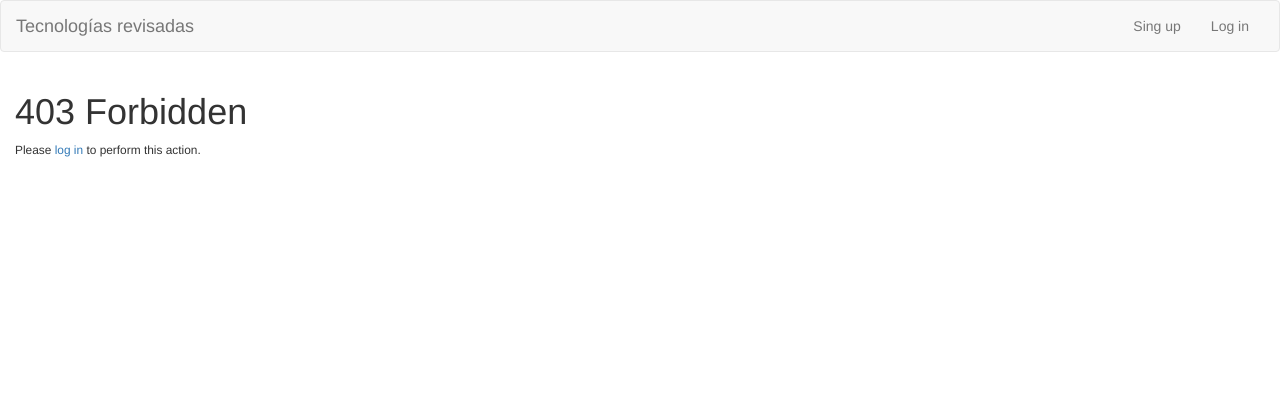
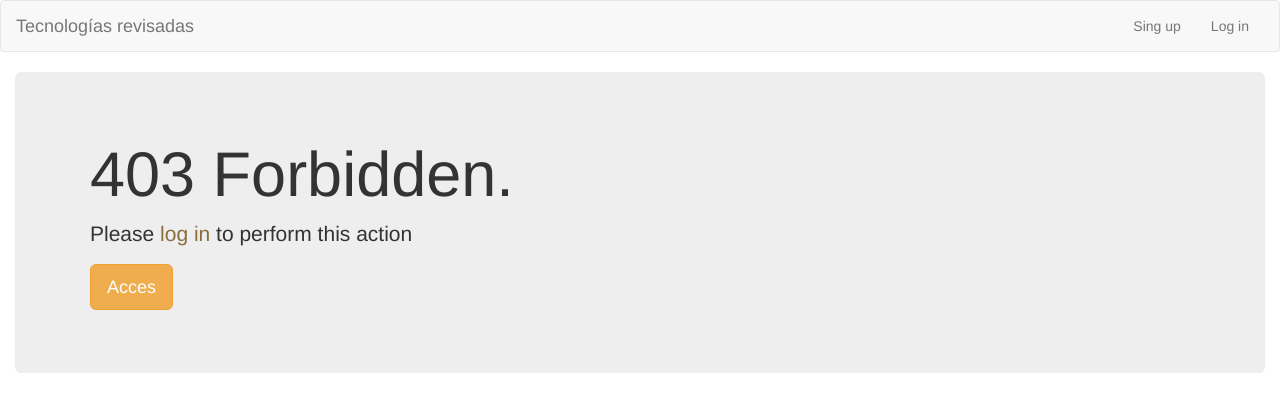
Before and after one commit to cesaralonso/developerskills, a website: page client/index.html at #/forbidden in a window 1280 px wide. Drawn offline with Linux system fonts and the light colour scheme.

Commit message:
Forbidden view mejorado

```diff
--- a/client/views/forbidden.html
+++ b/client/views/forbidden.html
@@ -1,5 +1,10 @@
 <section>
-  <h1>403 Forbidden</h1>
-  <p>Please <a ui-sref="login" ui-sref-active="active">log in</a> to perform
-      this action.</p>
+  <div class=" jumbotron">
+    <div class="container">
+      <h1 class="text-danger">403 Forbidden.</h1>
+      <p>Please  <a class="text-warning"ui-sref="login" ui-sref-active="active">log in</a> to perform this action  <p>
+        <a class="btn btn-primary btn-warning btn-lg"  ui-sref="login" >Acces</a></p>
+    </div>
+  </div>
+
 </section>
```
